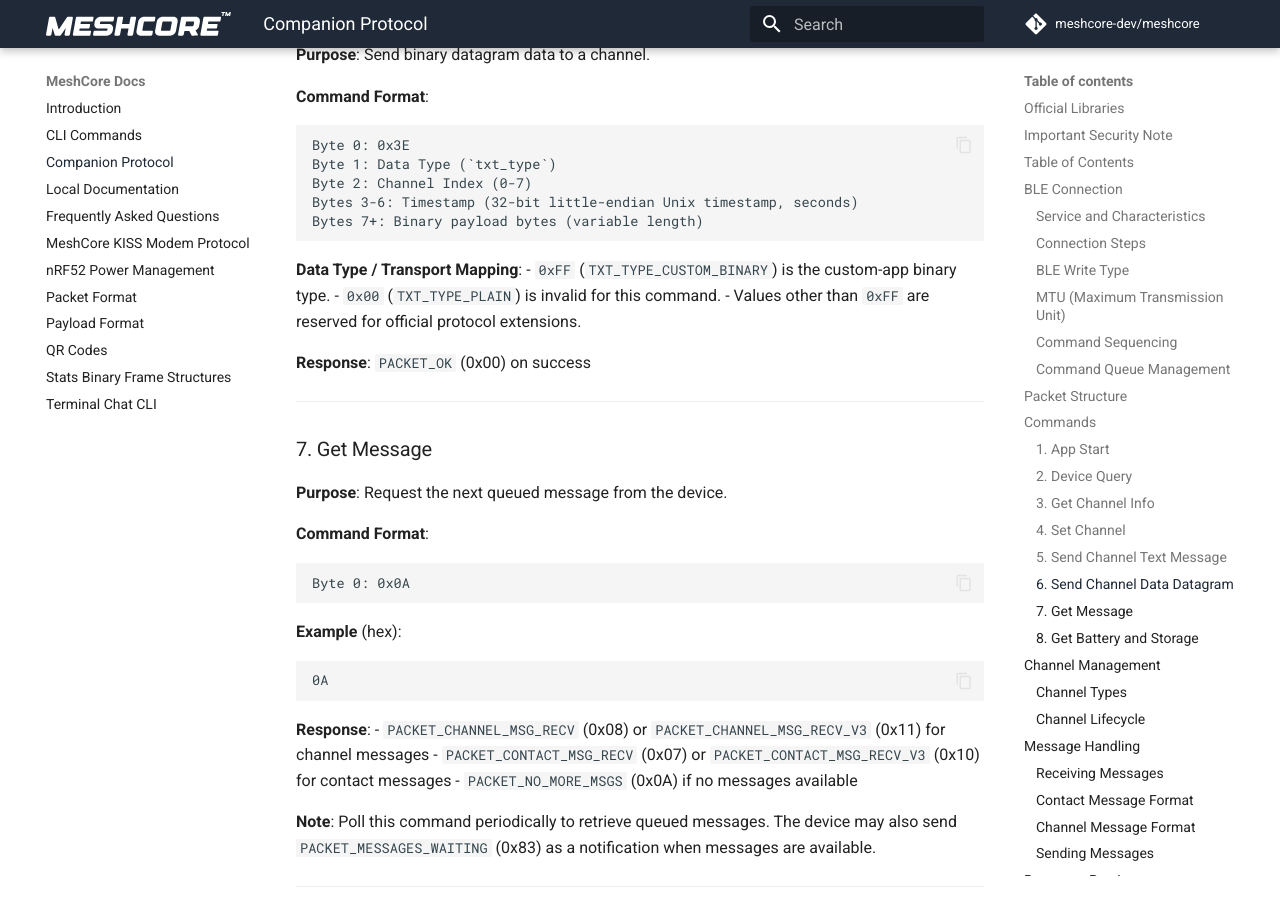
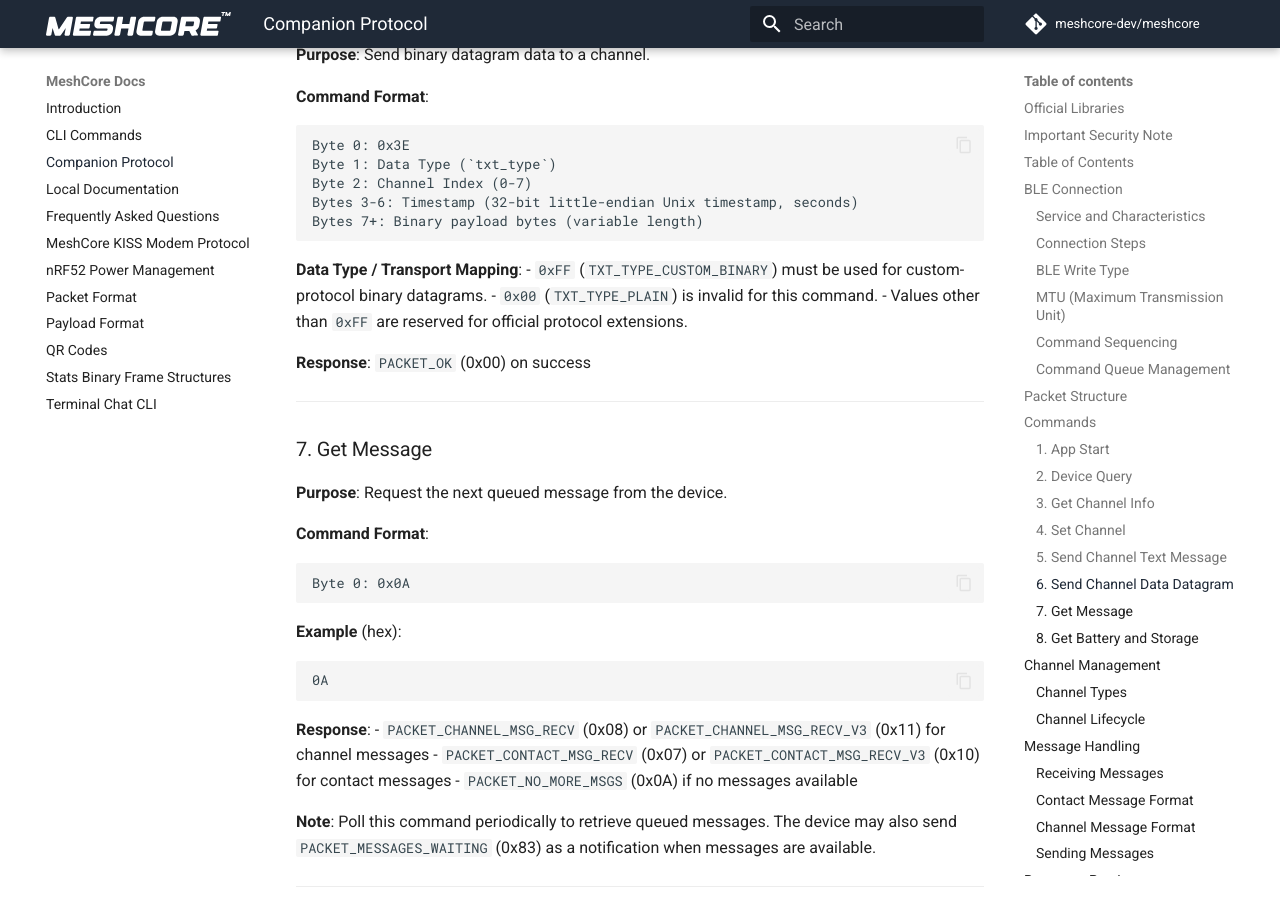
Before and after one commit to JacekVV/MeshCore-Hydra, an MkDocs documentation site: the page built from docs/companion_protocol.md, in a window 1280 px wide and 900 px high, scrolled down 7033 px. Built offline with MkDocs 1.6.1 and Material for MkDocs 9.7.7, drawn with Linux system fonts in a browser that asks for light colours; comment, search, counter and statistics services are not loaded; some of the changed text lies outside the part shown.

Commit message:
feat: Require 0xFF for custom payloads
ref:

````diff
--- a/docs/companion_protocol.md
+++ b/docs/companion_protocol.md
@@ -298,7 +298,7 @@ Bytes 7+: Binary payload bytes (variable length)
 ```
 
 **Data Type / Transport Mapping**:
-- `0xFF` (`TXT_TYPE_CUSTOM_BINARY`) is the custom-app binary type.
+- `0xFF` (`TXT_TYPE_CUSTOM_BINARY`) must be used for custom-protocol binary datagrams.
 - `0x00` (`TXT_TYPE_PLAIN`) is invalid for this command.
 - Values other than `0xFF` are reserved for official protocol extensions.
 
@@ -489,7 +489,7 @@ Bytes 11+: Payload bytes
 **Payload Meaning**:
 - If `txt_type == 0x00`: payload is UTF-8 channel text.
 - If `txt_type != 0x00`: payload is binary (for example image/voice fragments) and must be treated as raw bytes.
-  For custom app datagrams sent via `CMD_SEND_CHANNEL_DATA`, use `txt_type == 0xFF`.
+  For custom app datagrams sent via `CMD_SEND_CHANNEL_DATA`, `txt_type` must be `0xFF`.
 
 **Parsing Pseudocode**:
 ```python
````
